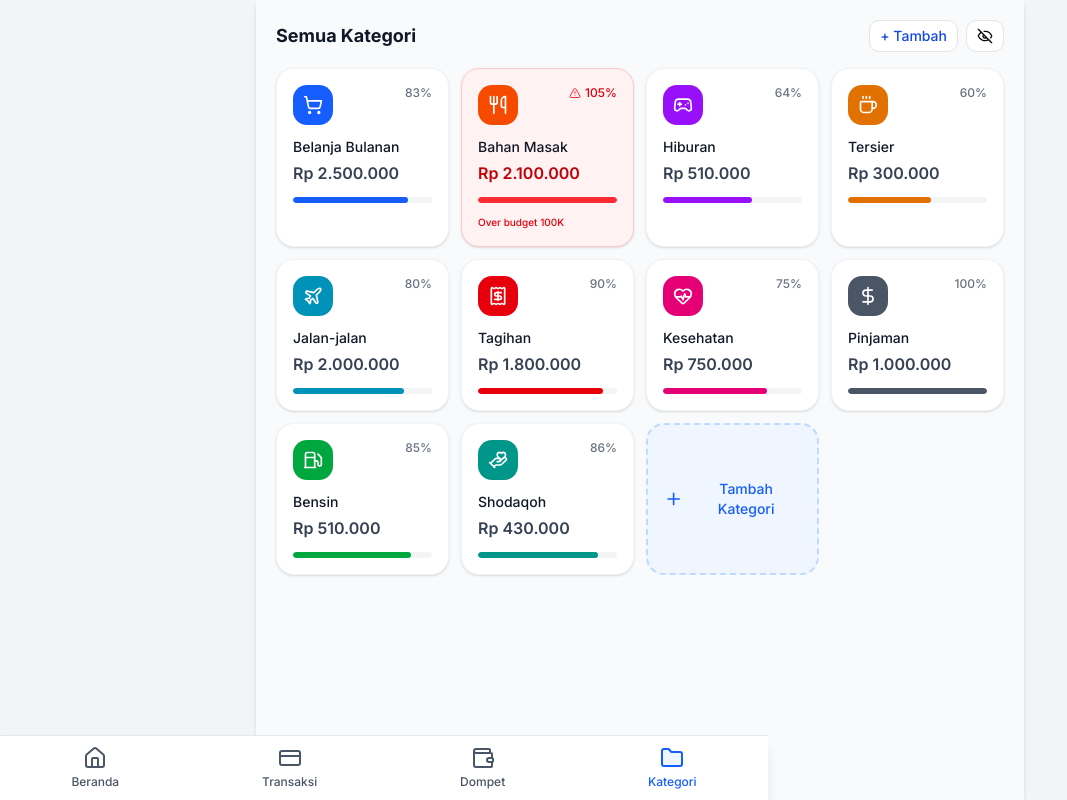
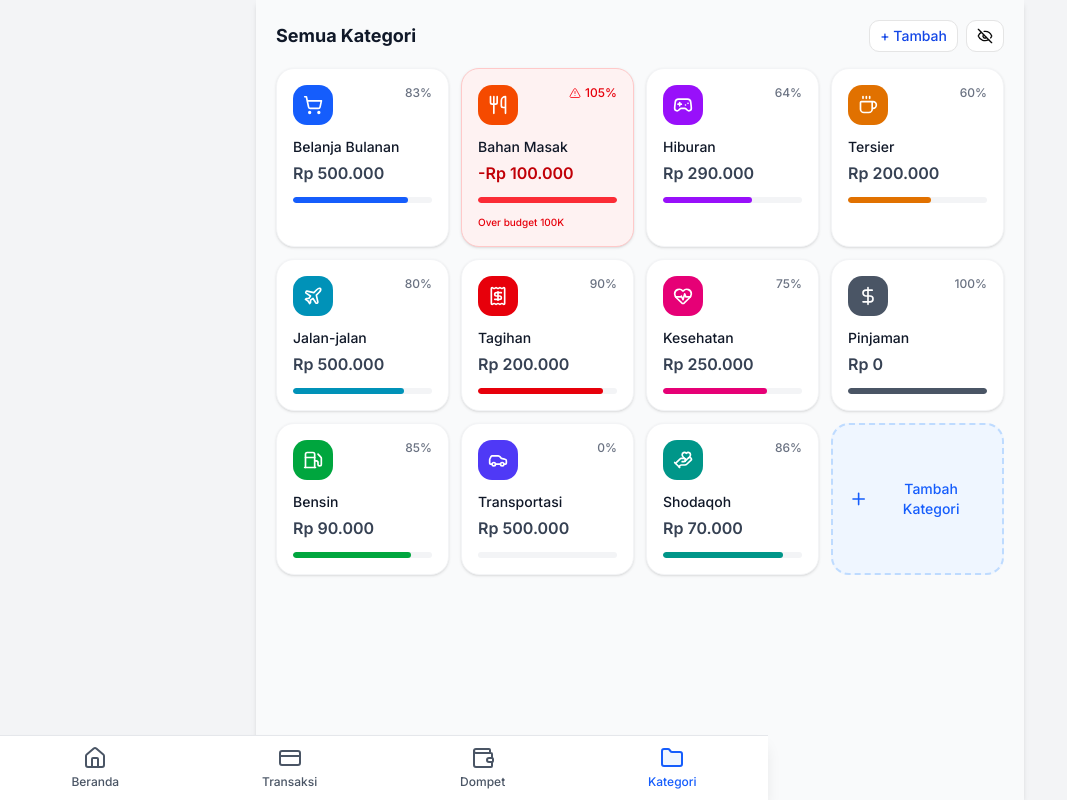
Before and after one commit to Aramdhann/dompet-kita, a Next.js app: page /kategori in a window 1280 px wide. Shown: the whole page, without its empty margins (0-1067 px from the left). Built offline with nearby package versions, Linux system fonts and the light colour scheme.

Commit message:
fix: show remaining instead of expense in pengeluaran bulanan

```diff
--- a/app/kategori/page.tsx
+++ b/app/kategori/page.tsx
@@ -13,6 +13,7 @@ import {
   HeartPulse,
   DollarSign,
   Fuel,
+  Car,
   HandHeart,
   Plus,
   LucideIcon,
@@ -96,6 +97,13 @@ export default function KategoriPage() {
       color: 'bg-green-600',
     },
     {
+      name: 'Transportasi',
+      icon: Car,
+      amount: 0,
+      budget: 500000,
+      color: 'bg-indigo-600',
+    },
+    {
       name: 'Shodaqoh',
       icon: HandHeart,
       amount: 430000,
--- a/components/expense-categories.tsx
+++ b/components/expense-categories.tsx
@@ -13,6 +13,7 @@ import {
   HandHeart,
   Plus,
   LucideIcon,
+  Car,
 } from 'lucide-react';
 import { ExpenseCategoryCard } from '@/components/expense-category-card';
 import Link from 'next/link';
@@ -96,6 +97,13 @@ const categories: Category[] = [
     color: 'bg-green-600',
   },
   {
+    name: 'Transportasi',
+    icon: Car,
+    amount: 0,
+    budget: 500000,
+    color: 'bg-indigo-600',
+  },
+  {
     name: 'Shodaqoh',
     icon: HandHeart,
     amount: 430000,
--- a/components/expense-category-card.tsx
+++ b/components/expense-category-card.tsx
@@ -45,7 +45,7 @@ export function ExpenseCategoryCard({
         <p
           className={`text-base font-semibold ${isOverBudget ? 'text-red-700' : 'text-gray-700'}`}
         >
-          {visible ? formatAmount(amount) : '••••••••'}
+          {visible ? formatAmount(remaining) : '••••••••'}
         </p>
       </div>
       <div className="w-full h-1.5 bg-gray-100 rounded-full overflow-hidden">
```
